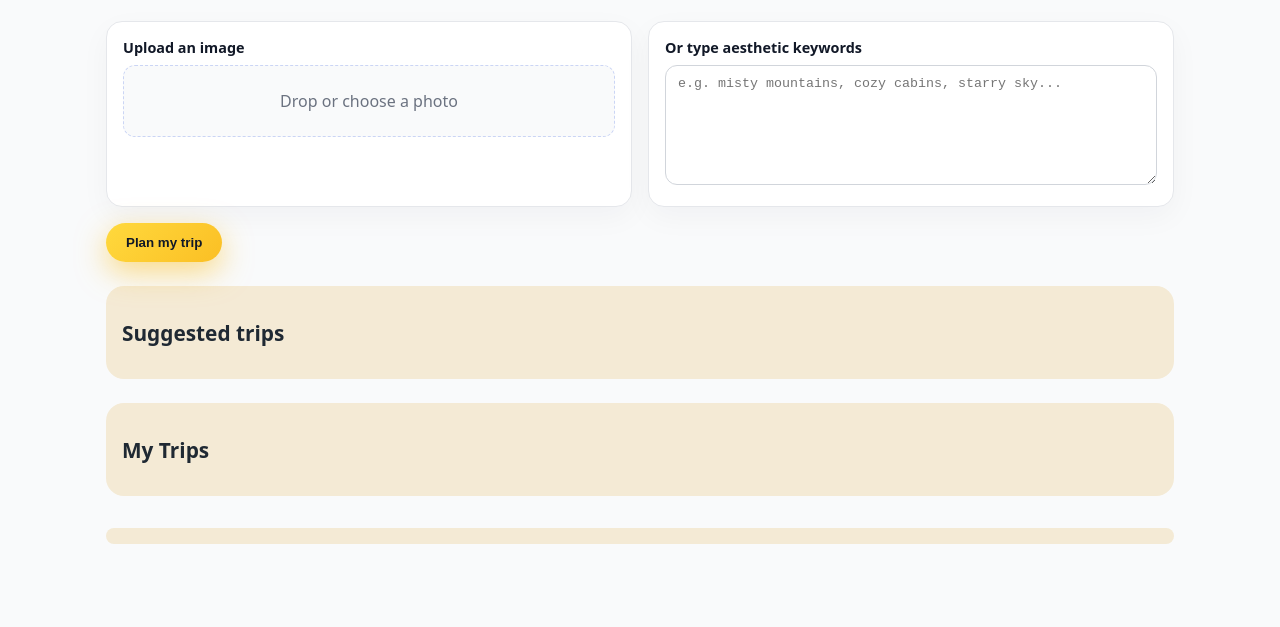
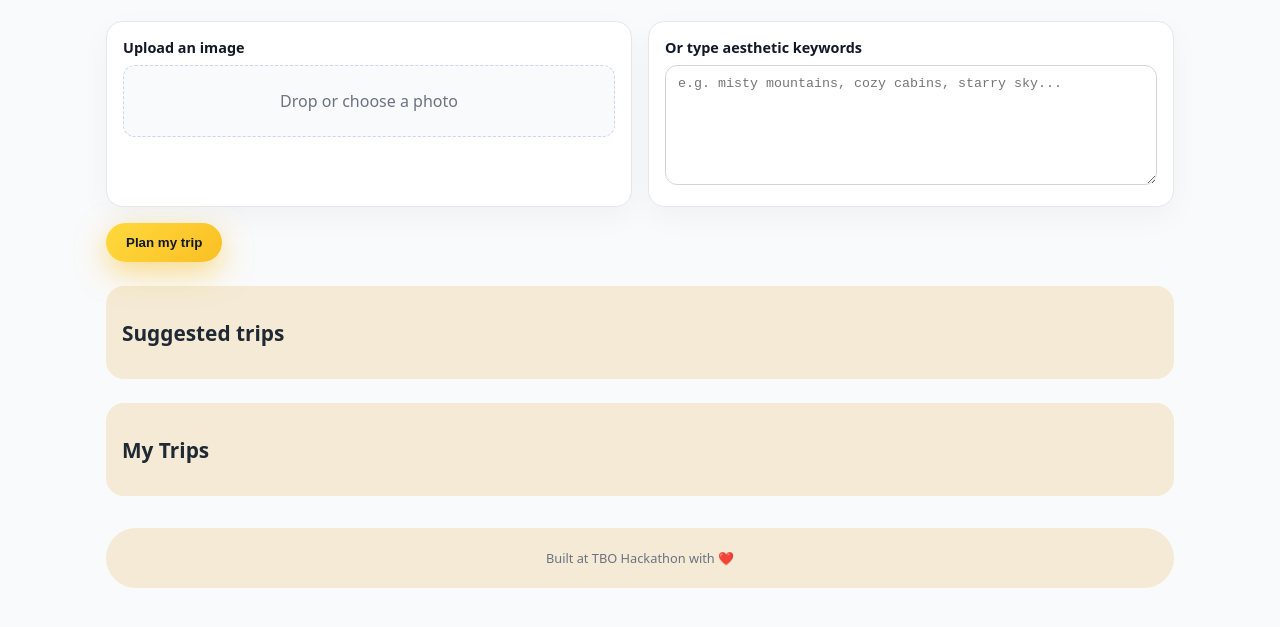
Before and after one commit to apt2527/vibe-search, a website with bundled scripts: page public/index.html in a window 1280 px wide. Shown: the part 143-770 px from the top of the page. Built offline with nearby package versions, Linux system fonts and the light colour scheme; a script that the page names is missing.

Commit message:
Revert "test commit"
This reverts commit 800fd360fd76861f41723740ce8b464511d8ab23.

```diff
--- a/public/index.html
+++ b/public/index.html
@@ -45,7 +45,7 @@
 
 
     <footer>
-      <!-- <p>Built at TBO Hackathon with ❤️</p> -->
+      <p>Built at TBO Hackathon with ❤️</p>
     </footer>
   </div>
 
```
